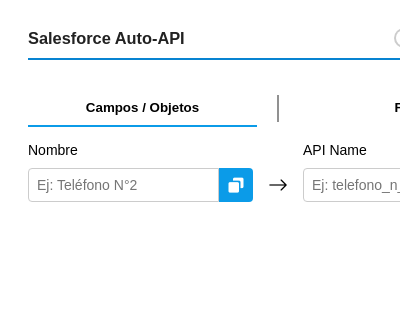
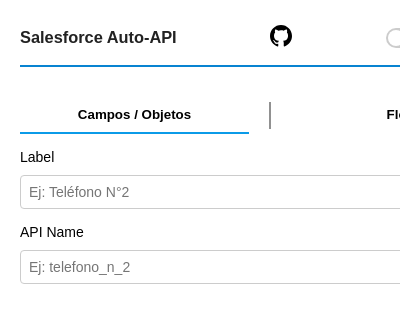
Before and after one commit to JulianKer/Salesforce-Auto-API-Extension, a browser extension: page popup/popup.html in a window 400 px wide. Shown: the top 322 px of the page. Drawn offline with nearby package versions, Linux system fonts and the light colour scheme.

Commit message:
13 - Refactor.

```diff
--- a/content/content.js
+++ b/content/content.js
@@ -32,7 +32,7 @@
   let rellenarBool = true;
   let rellenarElement = null;
 
-  const frames = [window, ...Array.from(window.frames)]; //recorro los iframe x si encontré muchos pq por lo que vi, SF carga vastantes iframes xd
+  const frames = [window, ...Array.from(window.frames)]; //recorro los iframe x si encontré muchos pq por lo que vi, SF carga bastantes iframes xd
 
   for (const frame of frames) {
     try {
@@ -71,10 +71,10 @@
                  .trim()
                  .toLowerCase()
                  .replace(/\s+/g, "_")
-                 .replace(/_+/g, "_");
+                 .replace(/_+/g, "_")
+                 .replace(/^_+|_+$/g, "");
 
                safeApiNameInput.value = valorFormateado;
-               safeApiNameInput.dispatchEvent(new Event("input", { bubbles: true }));
 
                console.log("[Extensión SF] API Name formateado:", valorFormateado);
              }else{
--- a/popup/popup.css
+++ b/popup/popup.css
@@ -18,7 +18,9 @@
   padding: 20px;
   transition: background-color 0.3s ease, color 0.3s ease;
   min-width: 500px;
+  max-width: 600px;
   font-size: 14px !important;
+  margin: auto;
 }
 
 body select:focus,
@@ -43,7 +45,15 @@
   margin-bottom: 0;
 }
 
-input[type="text"] {
+.gh svg{
+  transition: all .5s;
+}
+
+
+.gh svg:hover{
+  transform: rotate(360deg) scale(1.3);
+}
+input[type="text"], input[type="search"]  {
   width: 100%;
   padding: 8px;
   margin-bottom: 15px;
@@ -55,7 +65,7 @@
   transition: border-color 0.3s ease;
 }
 
-input[type="text"]:focus {
+input[type="text"]:focus, input[type="search"]:focus {
   border-color: #0B9BE8;
   outline: none;
 }
@@ -130,13 +140,15 @@
   color: white;
 }
 
-body.dark-mode input[type="text"] {
+body.dark-mode input[type="text"],
+body.dark-mode input[type="search"] {
   background-color: #444;
   border: 1px solid #444;
   color: white;
 }
 
-body.dark-mode input[type="text"]:focus {
+body.dark-mode input[type="text"]:focus,
+body.dark-mode input[type="search"]:focus {
   border-color: #0B9BE8;
   outline: none;
 }
@@ -181,9 +193,14 @@
 
 .container1y2{
   display: flex;
+  flex-direction: column;
   min-width: 100%;
   justify-content: space-between;
   align-items: center;
+
+  & > div {
+    min-width: 100%;
+  }
 }
 
 .icon-swap{
--- a/popup/popup.html
+++ b/popup/popup.html
@@ -15,6 +15,12 @@
 <body class="dark-mode">
   <div class="header">
     <h3>Salesforce Auto-API</h3>
+    <a href="https://github.com/JulianKer" target="_blank" class="gh">
+      <svg height="32" aria-hidden="true" viewBox="0 0 24 24" version="1.1" width="24" data-view-component="true" class="octicon octicon-mark-github v-align-middle">
+        <path d="M12 1C5.923 1 1 5.923 1 12c0 4.867 3.149 8.979 7.521 10.436.55.096.756-.233.756-.522 0-.262-.013-1.128-.013-2.049-2.764.509-3.479-.674-3.699-1.292-.124-.317-.66-1.293-1.127-1.554-.385-.207-.936-.715-.014-.729.866-.014 1.485.797 1.691 1.128.99 1.663 2.571 1.196 3.204.907.096-.715.385-1.196.701-1.471-2.448-.275-5.005-1.224-5.005-5.432 0-1.196.426-2.186 1.128-2.956-.111-.275-.496-1.402.11-2.915 0 0 .921-.288 3.024 1.128a10.193 10.193 0 0 1 2.75-.371c.936 0 1.871.123 2.75.371 2.104-1.43 3.025-1.128 3.025-1.128.605 1.513.221 2.64.111 2.915.701.77 1.127 1.747 1.127 2.956 0 4.222-2.571 5.157-5.019 5.432.399.344.743 1.004.743 2.035 0 1.471-.014 2.654-.014 3.025 0 .289.206.632.756.522C19.851 20.979 23 16.854 23 12c0-6.077-4.922-11-11-11Z"></path>
+      </svg>
+    </a>
+
     <div class="toggle-container">
       <label class="togglelabel">
         <input type="checkbox" id="darkToggle" checked />
@@ -34,21 +40,20 @@
   <div class="tab-content active" id="campos">
     <div class="container1y2">
       <div class="container1">
-        <label for="labelInput" class="labelinput">Nombre</label>
+        <label for="labelInput" class="labelinput">Label</label>
         <div class="copy-wrapper">
-          <input type="text" id="labelInput" placeholder="Ej: Teléfono N°2" />
+          <input type="search" id="labelInput" placeholder="Ej: Teléfono N°2" />
           <button id="copyBtnLabel" title="Copiar al portapapeles">
             <i class="bx bxs-copy"></i>
           </button>
         </div>
       </div>
 
-      <i class="bi bi-arrow-right icon-swap"></i>
 
       <div class="container2">
         <label for="output" class="resultado">API Name</label>
         <div class="copy-wrapper">
-          <input type="text" id="output" placeholder="Ej: telefono_n_2" readonly />
+          <input type="search" id="output" placeholder="Ej: telefono_n_2" readonly />
           <button id="copyBtnOutput" title="Copiar al portapapeles">
             <i class="bx bxs-copy"></i>
           </button>
```
